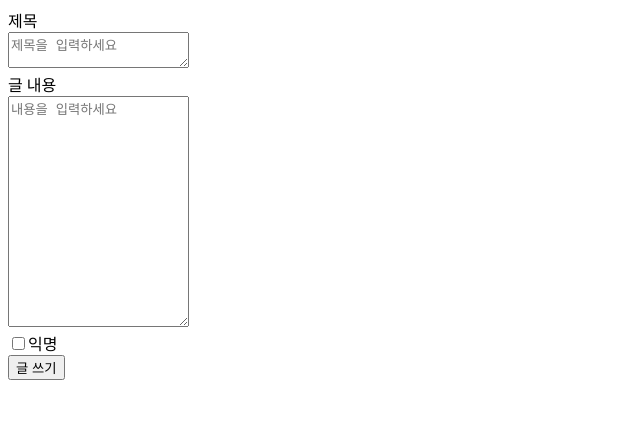
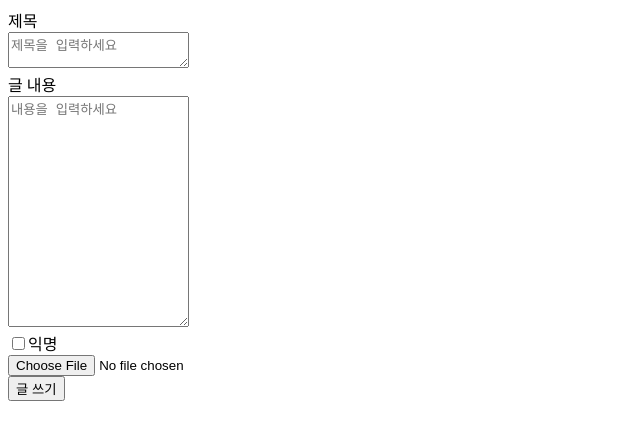
Before and after one commit to gyehwan24/Jaks1m_front, a React (Create React App) app: page /community/category/posting in a window 1280 px wide. Shown: the top 440 px of the page, without its empty margins (0-640 px from the left). Built offline with nearby package versions, Linux system fonts and the light colour scheme.

Commit message:
post article

```diff
--- a/src/components/BoardList.js
+++ b/src/components/BoardList.js
@@ -13,7 +13,7 @@ function BoardList() {
     });
   }, []);
   let url = `posting/?category=${board_type}`;
-  console.log(url);
+
   return (
     <div>
       <button>
--- a/src/components/ImgUploader.js
+++ b/src/components/ImgUploader.js
@@ -65,7 +65,11 @@ function ImageUploader() {
       />
       <div
         className="img-wrapper"
-        style={{ border: "1px solid black", width: "200px", height: "200px" }}
+        style={{
+          border: "1px solid black",
+          width: "200px",
+          height: "200px",
+        }}
       >
         <img
           src={image.preview_URL}
--- a/src/components/PostArticle.js
+++ b/src/components/PostArticle.js
@@ -2,19 +2,47 @@
 import { Form, Input, Button, Checkbox } from "antd";
 import { postArticle } from "../_actions/community";
 import { useDispatch } from "react-redux";
+import { Link, useNavigate } from "react-router-dom";
+import { useState } from "react";
 function PostArticle() {
   const dispatch = useDispatch();
+  const navigate = useNavigate();
   let board_type = new URL(window.location.href).searchParams.get("category");
+  //이미지 업로드
+  let previewImg = "img/profile_icon.png"; //프리뷰 이미지 기본값.
+  const [image, setImage] = useState({
+    image_file: "",
+    preview_URL: previewImg,
+  });
+  const saveImage = (event) => {
+    event.preventDefault();
+    const fileReader = new FileReader();
+    if (event.target.files[0]) {
+      fileReader.readAsDataURL(event.target.files[0]);
+    }
+    fileReader.onload = () => {
+      setImage({
+        image_file: event.target.files[0],
+        preview_URL: fileReader.result,
+      });
+    };
+  };
+  //글 작성 서버로 보내기
   const onFinish = (value) => {
     let body = {
-      image: null,
       title: value.title,
       desc: value.desc,
+      image: image.image_file,
       category: board_type,
+      anonymous: value.anonymous,
     };
     console.log(body);
     dispatch(postArticle(body)).then((response) => {
       console.log(response);
+      if (response.payload.success === true) {
+        alert("글 작성이 완료되었습니다!");
+        navigate(`/community/category?category=${board_type}`);
+      }
     });
   };
   return (
@@ -74,6 +102,27 @@ function PostArticle() {
         >
           <Checkbox>익명</Checkbox>
         </Form.Item>
+        <input
+          type="file"
+          accept="image/*"
+          onChange={saveImage}
+          onClick={(event) => (event.target.value = null)}
+        />
+        {image.image_file !== "" ? (
+          <div
+            className="img-wrapper"
+            style={{
+              border: "1px solid black",
+              width: "200px",
+              height: "200px",
+            }}
+          >
+            <img
+              src={image.preview_URL}
+              style={{ width: "200px", height: "200px" }}
+            />
+          </div>
+        ) : null}
 
         <Form.Item
           wrapperCol={{
```
